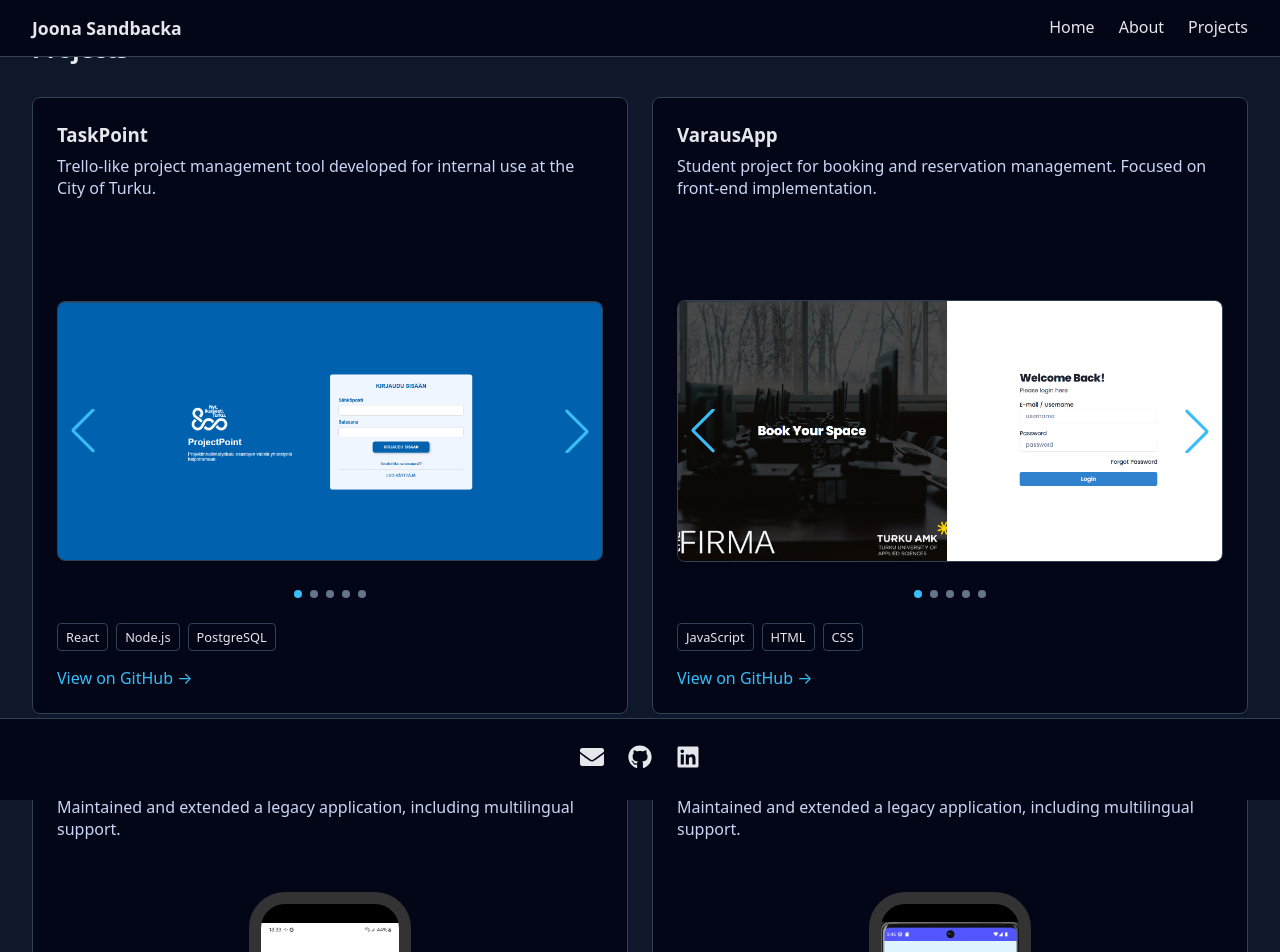
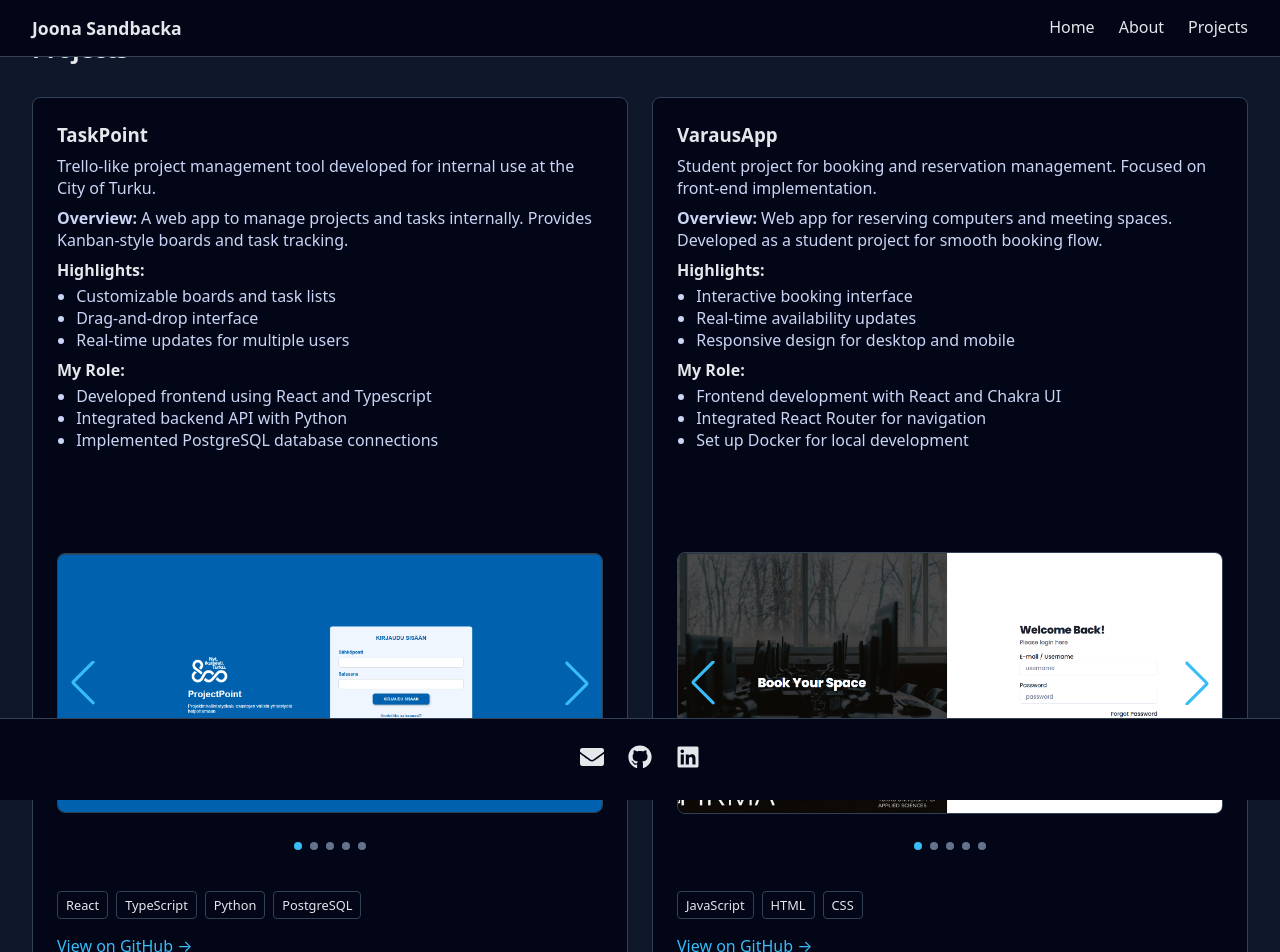
Before and after one commit to Jonttufantti/portfolio-website, a React (Vite) app: page /projects in a window 1280 px wide. Shown: the top 952 px of the page. Built offline with nearby package versions, Linux system fonts and the light colour scheme.

Commit message:
Updated projectcards

```diff
--- a/src/components/ProjectCard.jsx
+++ b/src/components/ProjectCard.jsx
@@ -3,6 +3,9 @@ import ProjectCarousel from "./ProjectCarousel";
 export default function ProjectCard({
   title,
   description,
+  overview,
+  highlights,
+  role,
   tech,
   link,
   images,
@@ -13,6 +16,31 @@ export default function ProjectCard({
       <div style={styles.top}>
         <h3>{title}</h3>
         <p style={styles.desc}>{description}</p>
+        {overview && (
+          <p style={styles.overview}>
+            <strong>Overview:</strong> {overview}
+          </p>
+        )}
+        {highlights && (
+          <div>
+            <strong>Highlights:</strong>
+            <ul style={styles.list}>
+              {highlights.map((item, i) => (
+                <li key={i}>{item}</li>
+              ))}
+            </ul>
+          </div>
+        )}
+        {role && (
+          <div>
+            <strong>My Role:</strong>
+            <ul style={styles.list}>
+              {role.map((item, i) => (
+                <li key={i}>{item}</li>
+              ))}
+            </ul>
+          </div>
+        )}
       </div>
 
       <div style={styles.carouselContainer}>
@@ -55,9 +83,18 @@ const styles = {
     alignItems: "center",
     justifyContent: "center",
     overflow: "contain",
+    marginBottom: "1rem",
   },
   desc: {
     margin: "0.5rem 0",
+    color: "#cbd5f5",
+  },
+  overview: {
+    margin: "0.5rem 0",
+    color: "#cbd5f5",
+  },
+  list: {
+    margin: "0.25rem 0 0.5rem 1.2rem",
     color: "#cbd5f5",
   },
   tech: {
--- a/src/pages/Projects.jsx
+++ b/src/pages/Projects.jsx
@@ -30,7 +30,18 @@ export default function Projects() {
         <ProjectCard
           title="TaskPoint"
           description="Trello-like project management tool developed for internal use at the City of Turku."
-          tech={["React", "Node.js", "PostgreSQL"]}
+          overview="A web app to manage projects and tasks internally. Provides Kanban-style boards and task tracking."
+          highlights={[
+            "Customizable boards and task lists",
+            "Drag-and-drop interface",
+            "Real-time updates for multiple users",
+          ]}
+          role={[
+            "Developed frontend using React and Typescript",
+            "Integrated backend API with Python",
+            "Implemented PostgreSQL database connections",
+          ]}
+          tech={["React", "TypeScript", "Python", "PostgreSQL"]}
           link="https://github.com/jonttufantti/projectpoint"
           images={[point1, point2, point3, point4, point5]}
           isMobile={false}
@@ -39,6 +50,17 @@ export default function Projects() {
         <ProjectCard
           title="VarausApp"
           description="Student project for booking and reservation management. Focused on front-end implementation."
+          overview="Web app for reserving computers and meeting spaces. Developed as a student project for smooth booking flow."
+          highlights={[
+            "Interactive booking interface",
+            "Real-time availability updates",
+            "Responsive design for desktop and mobile",
+          ]}
+          role={[
+            "Frontend development with React and Chakra UI",
+            "Integrated React Router for navigation",
+            "Set up Docker for local development",
+          ]}
           tech={["JavaScript", "HTML", "CSS"]}
           link="https://github.com/Jonttufantti/varausapp"
           images={[varaus1, varaus2, varaus3, varaus4, varaus5]}
@@ -47,8 +69,19 @@ export default function Projects() {
 
         <ProjectCard
           title="EntreFox App"
-          description="Maintained and extended a legacy application, including multilingual support."
-          tech={["React", "JavaScript"]}
+          description="Cross-platform mobile application supporting entrepreneurship, with multilingual forms."
+          overview="Restored legacy React Native app and added Finnish & English language support for accessibility."
+          highlights={[
+            "Dockerized for easy setup",
+            "Runs on Android emulator or real device with Expo",
+            "Mobile-friendly UI with smooth performance",
+          ]}
+          role={[
+            "Restored existing functionality",
+            "Added multi-language support",
+            "Ensured smooth performance on Android and iOS",
+          ]}
+          tech={["React Native", "Expo"]}
           link="https://github.com/Jonttufantti/entrefox_app"
           images={[entre1, entre2, entre3, entre4, entre5, entre6]}
           isMobile={true}
@@ -56,8 +89,19 @@ export default function Projects() {
 
         <ProjectCard
           title="LandLord Pro App"
-          description="Maintained and extended a legacy application, including multilingual support."
-          tech={["React", "JavaScript"]}
+          description="Android application for Vietnamese landlords to manage properties and tenants."
+          overview="Functional thesis project to create a modern, user-friendly property management app. Focus was on functionality."
+          highlights={[
+            "View and manage properties and tenants",
+            "Track rent payments and due dates",
+            "Simple, intuitive interface",
+          ]}
+          role={[
+            "Developed entire Android app using Kotlin",
+            "Designed UI and navigation flow",
+            "Implemented SQLite database and core functionalities",
+          ]}
+          tech={["Kotlin", "Android Studio", "SQLite"]}
           link="https://github.com/Jonttufantti/LandLordPro"
           images={[land1, land2, land3, land4, land5]}
           isMobile={true}
```
